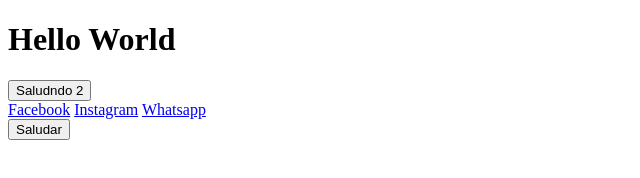
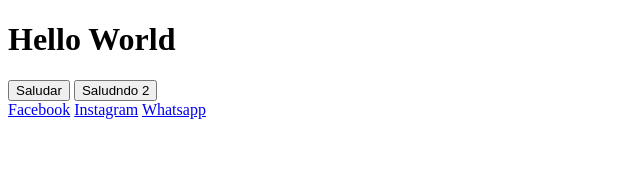
Before and after one commit to soloyose01/prueba, a plain HTML site: page index.html in a window 1280 px wide. Shown: the whole page, without its empty margins (0-640 px from the left). Drawn offline with Linux system fonts and the light colour scheme.

Commit message:
ordenando

```diff
--- a/index.html
+++ b/index.html
@@ -10,6 +10,7 @@
       <header>
          <h1>Hello World</h1>
 
+         <button onclick="Saludar()">Saludar</button>
          <button onclick="Saludar()">Saludndo 2</button>
          <nav>
             <a href="Facebook">Facebook</a>
@@ -17,9 +18,7 @@
             <a href="Whatsapp">Whatsapp</a>
          </nav>
       </header>
-      <aside>
-         <button onclick="Saludar()">Saludar</button>
-      </aside>
+      <aside></aside>
 
       <script src="index.js"></script>
    </body>
```
